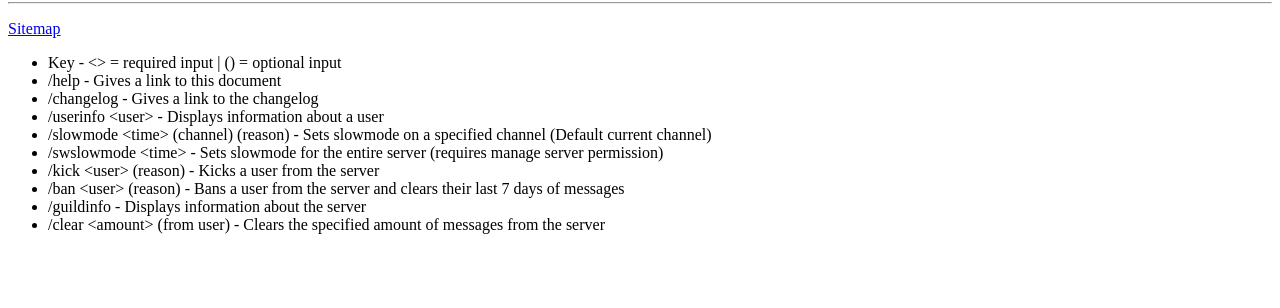
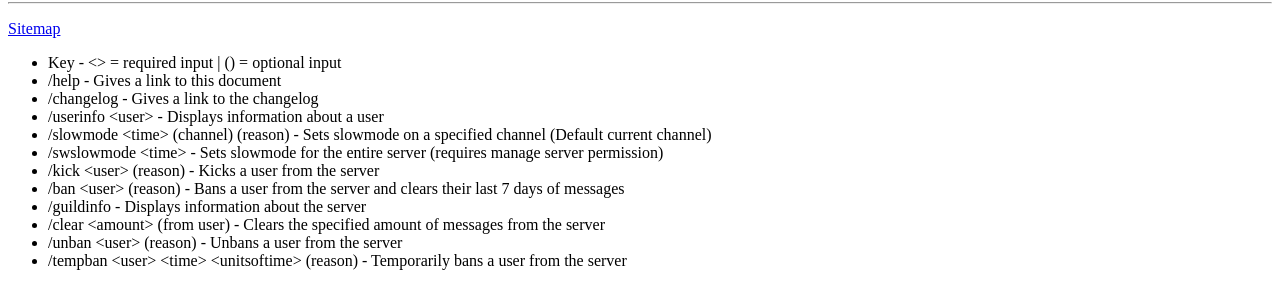
Before and after one commit to Shizukuarch/fubukisite, a plain HTML site: page help.html in a window 1280 px wide. Shown: the part 78-386 px from the top of the page. Drawn offline with Linux system fonts and the light colour scheme.

Commit message:
v0.0.6 release

```diff
--- a/help.html
+++ b/help.html
@@ -26,6 +26,8 @@
       <li>/guildinfo - Displays information about the server</li>
       <li>/clear &lt;amount&gt; (from user) - Clears the specified amount of
         messages from the server</li>
+      <li>/unban &lt;user&gt; (reason) - Unbans a user from the server</li>
+      <li>/tempban &lt;user&gt; &lt;time&gt; &lt;unitsoftime&gt; (reason) - Temporarily bans a user from the server</li>
     </ul>
   </body>
 </html>
```
